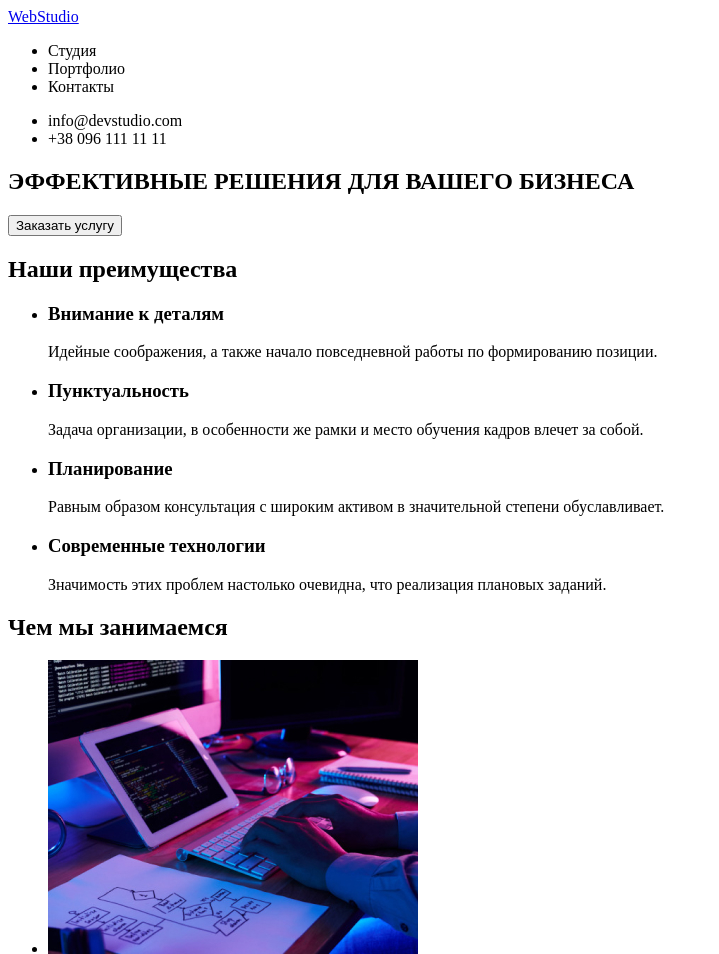
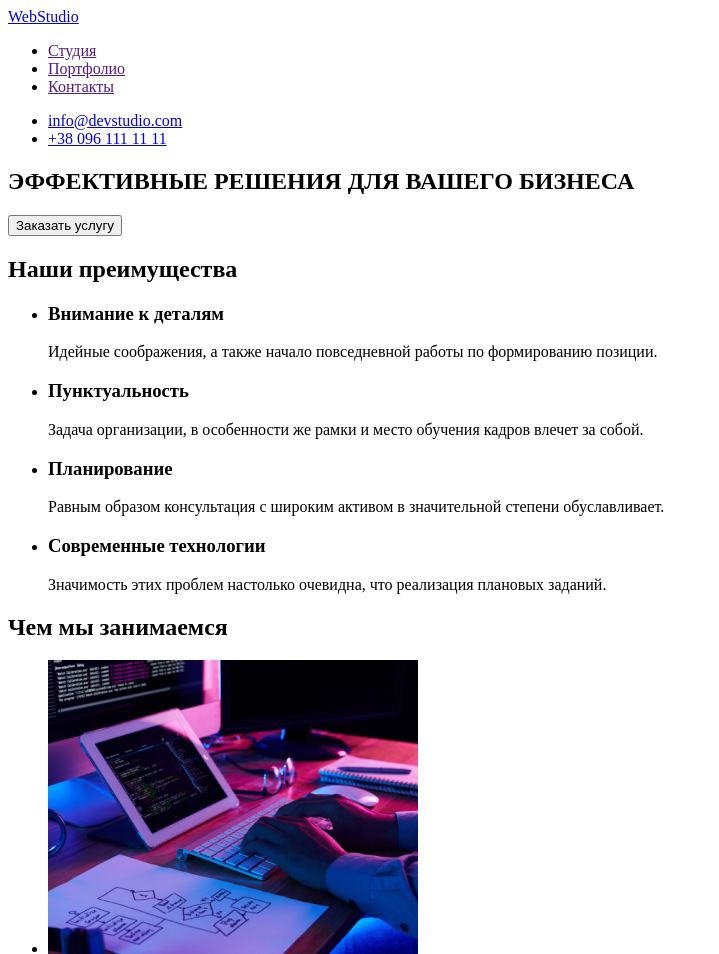
Before and after one commit to NikitaHolovan/goit-markup-hw-01, a plain HTML site: page index.html in a window 1280 px wide. Shown: the top 954 px of the page, without its empty margins (0-719 px from the left). Drawn offline with Linux system fonts and the light colour scheme.

Commit message:
Исправление ошибок

```diff
--- a/index.html
+++ b/index.html
@@ -11,14 +11,14 @@
       <nav>
         <a href="/">WebStudio</a>
         <ul>
-          <li><a href=""></a>Студия</li>
-          <li><a href=""></a>Портфолио</li>
-          <li><a href=""></a>Контакты</li>
+          <li><a href="">Студия</a></li>
+          <li><a href="">Портфолио</a></li>
+          <li><a href="">Контакты</a></li>
         </ul>
       </nav>
       <ul>
-        <li><a href="mailto:info@devstudio.com"></a>info@devstudio.com</li>
-        <li><a href="tel:+380961111111"></a>+38 096 111 11 11</li>
+        <li><a href="mailto:info@devstudio.com">info@devstudio.com</a></li>
+        <li><a href="tel:+380961111111">+38 096 111 11 11</a></li>
       </ul>
     </header>
     <main>
@@ -60,6 +60,8 @@
             </p>
           </li>
         </ul>
+      </section>
+      <section>
         <h2>Чем мы занимаемся</h2>
         <ul>
           <li>
@@ -135,17 +137,17 @@
       </section>
     </main>
     <footer>
+      <a href="/">WebStudio</a>
       <address>
-        <a href="/">WebStudio</a>
         <ul>
           <li>
             <a
               href="https://www.google.com.ua/maps/place/бул.+Леси+Украинки,+26,+Киев,+02000/@50.4265841,30.5361918,17z"
-            ></a
-            >г. Киев, пр-т Леси Украинки, 26
+              >г. Киев, пр-т Леси Украинки, 26</a
+            >
           </li>
-          <li><a href="mailto:info@devstudio.com"></a>info@devstudio.com</li>
-          <li><a href="tel:+380961111111"></a>+38 096 111 11 11</li>
+          <li><a href="mailto:info@devstudio.com">info@devstudio.com</a></li>
+          <li><a href="tel:+380961111111">+38 096 111 11 11</a></li>
         </ul>
       </address>
     </footer>
```
